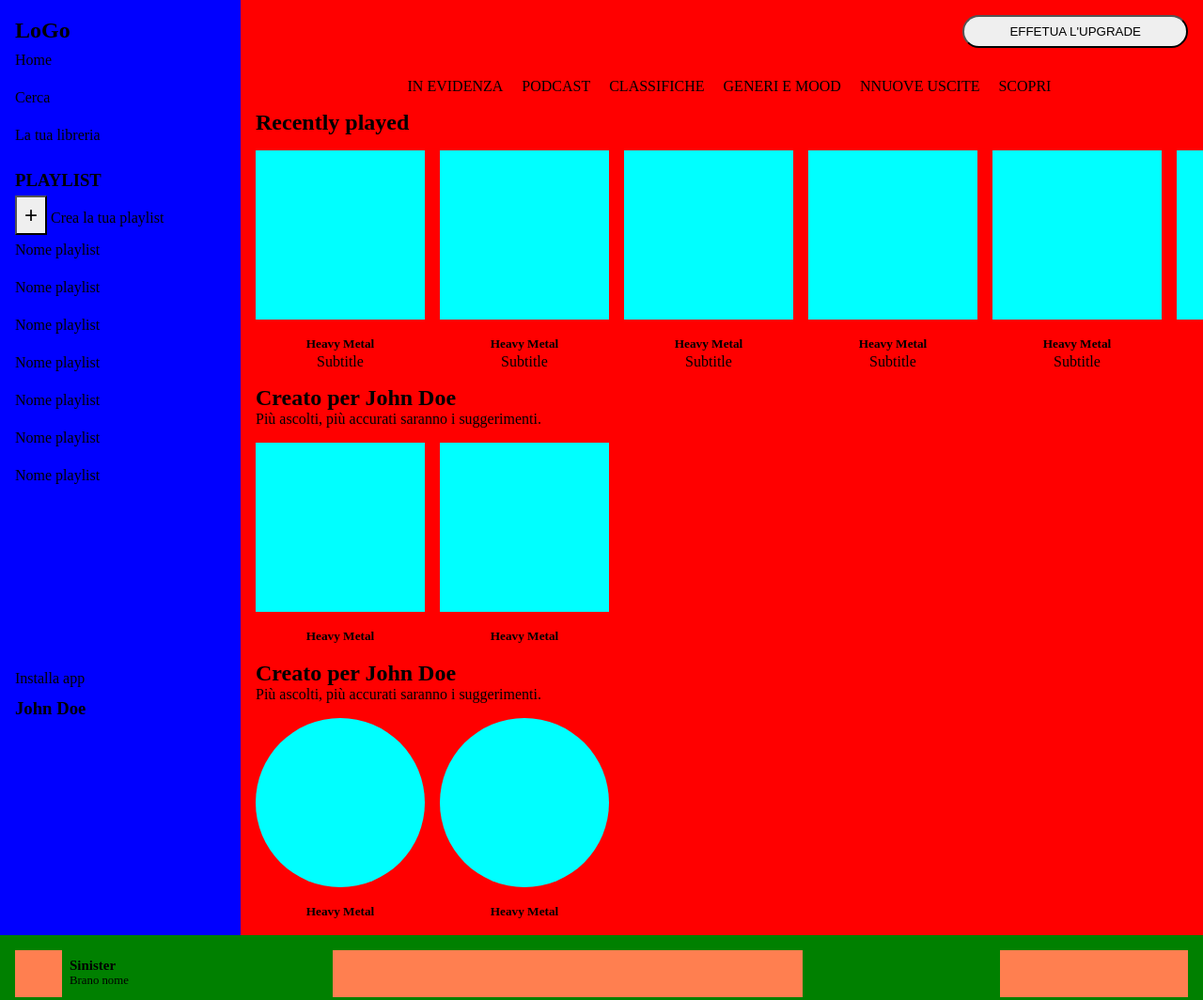
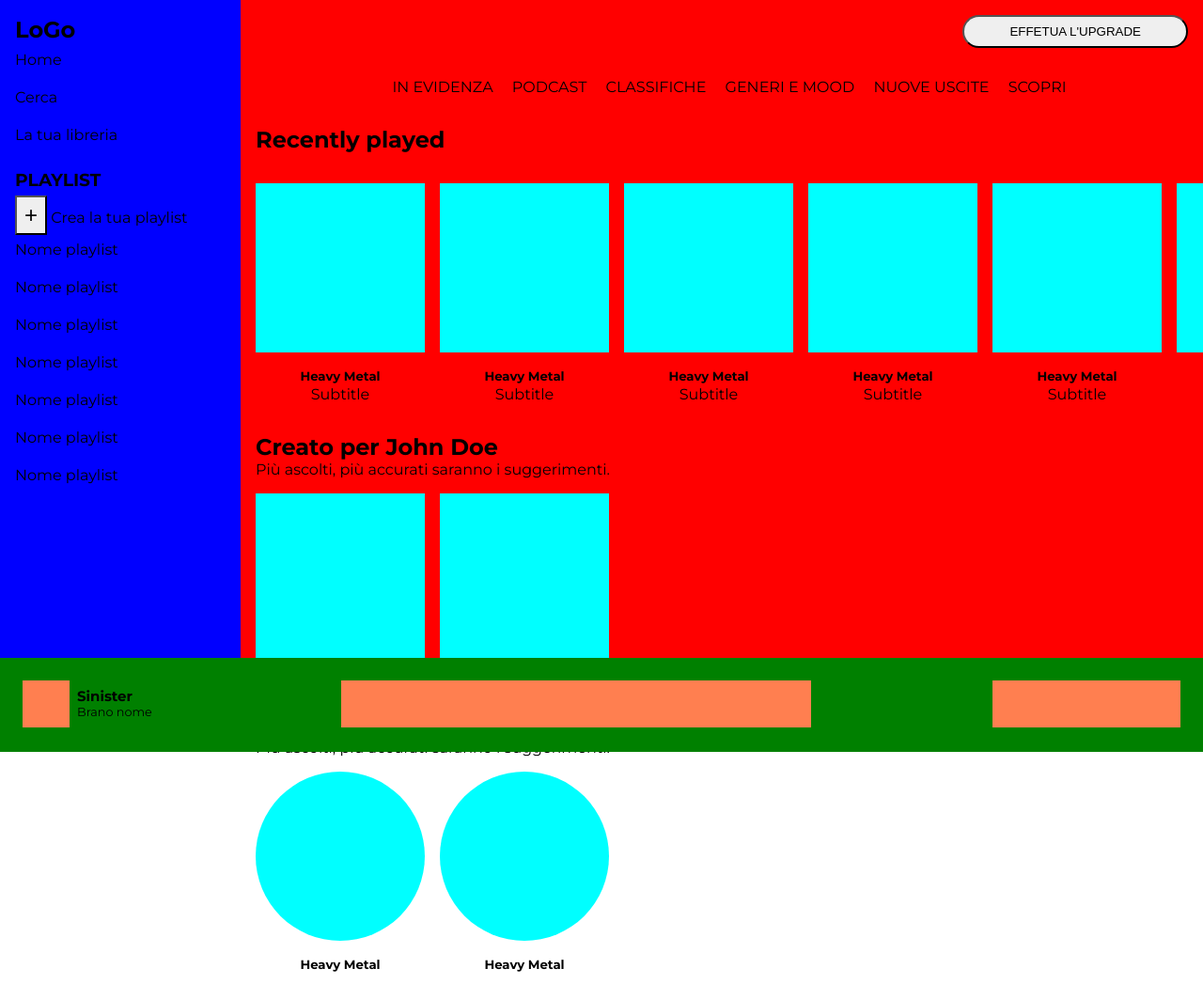
Before and after one commit to ValerioL96/html-css-spotifyweb, a plain HTML site: page index.html in a window 1280 px wide. Shown: the top 1064 px of the page at 94% size. After the commit the page ends 1036 px from the top, so only its background shows below. Drawn offline with Linux system fonts and the light colour scheme.

Commit message:
Added fixed footer

```diff
--- a/css/style.css
+++ b/css/style.css
@@ -3,8 +3,9 @@
     padding: 0;
     box-sizing: border-box;
 }
+
 body{
-    width: 100wh;
+    font-family:"montserrat";
 }
 
 .flex{
@@ -12,7 +13,11 @@ body{
 }
 
 div.container{
-    flex-direction: row;
+    position: relative;
+}
+
+div.main-header{
+    height: calc(100vh - 100px);
 }
 
 ul{
@@ -87,6 +92,7 @@ main section.nav-main{
     margin: 0rem 5rem 1rem;
     padding-top: 1rem;
     justify-content: space-around;
+    flex-wrap: wrap;
 }
 
 section.nav-main ul>li{
@@ -95,6 +101,10 @@ section.nav-main ul>li{
 }
 
 /*style recent*/
+
+main section.recent{
+    flex-wrap: wrap;
+}
 
 main section.recent>h2{
     margin: 1rem;
@@ -191,14 +201,17 @@ div.music-popular article>h5{
 /*CUSTOM FOOTER*/
 
 footer{
-
     background-color: green;
+    width: 100%;
+    height: 100px;
+    position: fixed;
+    z-index: 1;
 }
 
 footer section.toolbar{
     justify-content: space-between;
     align-items: center;
-    padding: 1rem;
+    padding: 1.5rem;
 }
 
 /*style div.brano*/
@@ -232,3 +245,5 @@ section.toolbar div.struments>div.img{
     background-color: coral;
 
 }
+
+/*RESPONSIVE*/
--- a/index.html
+++ b/index.html
@@ -5,12 +5,20 @@
     <meta name="viewport" content="width=device-width, initial-scale=1.0">
     <title>Spotify Web</title>
 
+    <!--font family-->
+
+    <link rel="preconnect" href="https://fonts.googleapis.com">
+    <link rel="preconnect" href="https://fonts.gstatic.com" crossorigin>
+    <link href="https://fonts.googleapis.com/css2?family=Montserrat:ital,wght@0,100..900;1,100..900&display=swap" rel="stylesheet">
+
     <!--Costum style-->
     <link rel="stylesheet" href="./css/style.css">
 </head>
 <body>
 
-    <div class="container flex">
+    <div class="container">
+
+        <div class="main-header flex">
 
             <header>
 
@@ -79,7 +87,7 @@
                             <li>PODCAST</li>
                             <li>CLASSIFICHE</li>
                             <li>GENERI E MOOD</li>
-                        <li>NNUOVE USCITE</li>
+                            <li>NUOVE USCITE</li>
                             <li>SCOPRI</li>
                         </ul>
                     </nav>
@@ -88,7 +96,7 @@
 
                 <!--ricerche recenti-->
 
-            <section class="recent">
+                <section class="recent flex">
 
                     <h2>Recently played</h2>
                     <div class="music flex">
@@ -203,7 +211,10 @@
 
         </div>
 
+
+
         <footer>
+
 
             <!--barra strumenti-->
 
@@ -244,5 +255,9 @@
 
         </footer>
 
+    </div>
+
+
+
 </body>
 </html>
```
Lines whose indentation alone changed are shown as unchanged.
